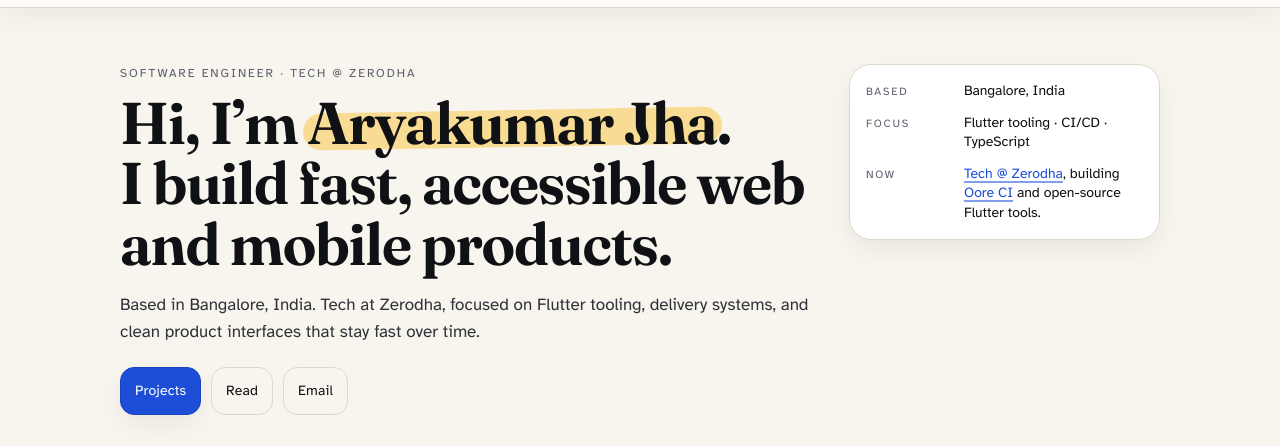
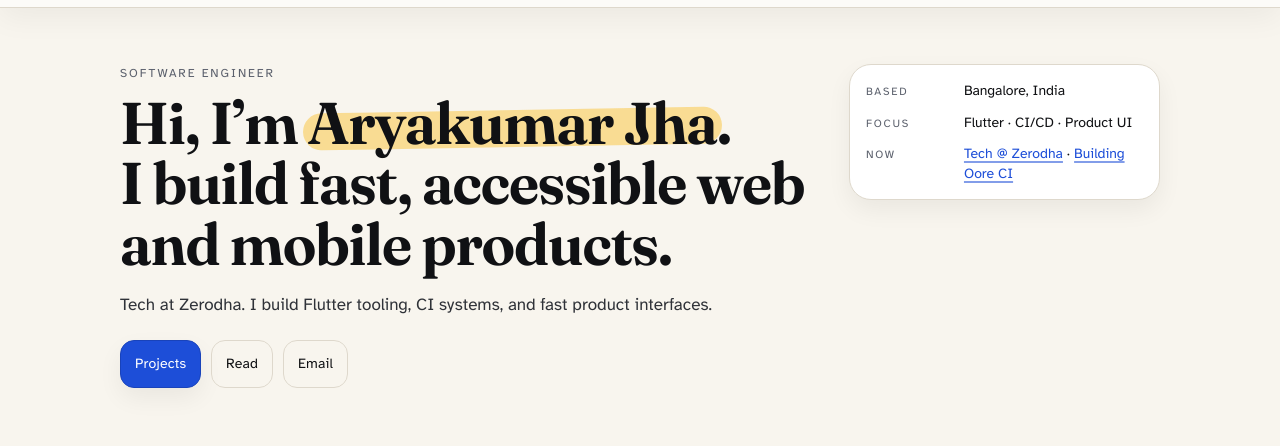
Before and after one commit to devaryakjha/aryakdev, an Astro site: page / in a window 1280 px wide. Shown: the part 67-513 px from the top of the page. Built offline with nearby package versions, Linux system fonts and the light colour scheme; Astro itself is replaced by a stand-in of ours.

Commit message:
Tighten homepage hero copy to reduce visual congestion

```diff
--- a/src/components/Hero.astro
+++ b/src/components/Hero.astro
@@ -10,8 +10,8 @@ import { site } from "../data/site";
       <br />I build fast, accessible web and mobile products.
     </h1>
     <p class="hero-lede">
-      Based in {site.location}. Tech at Zerodha, focused on Flutter tooling,
-      delivery systems, and clean product interfaces that stay fast over time.
+      Tech at Zerodha. I build Flutter tooling, CI systems, and fast product
+      interfaces.
     </p>
     <div class="hero-cta">
       <a class="button" href="/#projects">Projects</a>
@@ -27,17 +27,18 @@ import { site } from "../data/site";
       </div>
       <div class="fact">
         <dt>Focus</dt>
-        <dd>Flutter tooling · CI/CD · TypeScript</dd>
+        <dd>Flutter · CI/CD · Product UI</dd>
       </div>
       <div class="fact">
         <dt>Now</dt>
         <dd>
           <a href="https://zerodha.tech" target="_blank" rel="noopener noreferrer"
             >Tech @ Zerodha</a
-          >, building <a href="https://oore.build" target="_blank" rel="noopener noreferrer"
-            >Oore CI</a
           >
-          and open-source Flutter tools.
+          ·
+          <a href="https://oore.build" target="_blank" rel="noopener noreferrer"
+            >Building Oore CI</a
+          >
         </dd>
       </div>
     </dl>
--- a/src/data/site.ts
+++ b/src/data/site.ts
@@ -1,6 +1,6 @@
 export const site = {
   name: "Aryakumar Jha",
-  role: "Software Engineer · Tech @ Zerodha",
+  role: "Software Engineer",
   location: "Bangalore, India",
   url: "https://aryak.dev",
   description:
```
